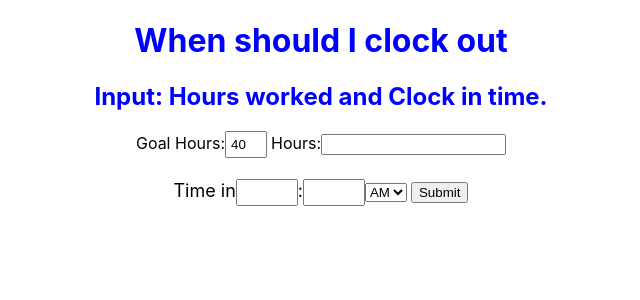
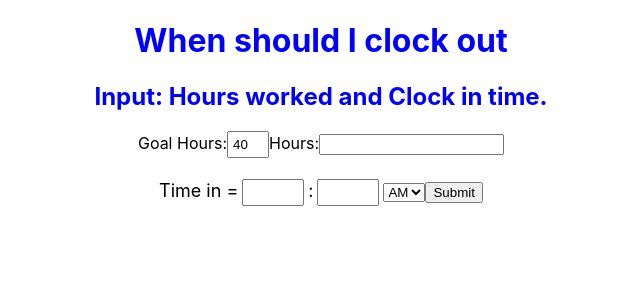
Before and after one commit to clarson1229/clock-out-gh, a React (Create React App) app: page / in a window 1280 px wide. Shown: the top 300 px of the page, without its empty margins (319-959 px from the left). Built offline with nearby package versions, Linux system fonts and the light colour scheme.

Commit message:
Add some styless

```diff
--- a/src/App.css
+++ b/src/App.css
@@ -31,18 +31,20 @@
 .timeInput{
   width: 50px;
   padding: 4px;
+  margin-right: 4px;
+  margin-left: 4px;
 }
 .top{
-  padding: 4px;
+
   font-size: medium;
 }
 .bottom{
-  padding: 4px;
+
   font-size: large;
 }
 .output{
   color: green;
-  font-size: large;
+  font-size: x-large;
 }
 .App-link {
   color: #61dafb;
--- a/src/Components/Form.js
+++ b/src/Components/Form.js
@@ -30,10 +30,10 @@ function Form() {
       }
     }
     if (outMin < 10) {
-      const result = outHour + ":0" + outMin + tempTimeOfDay;
+      const result = outHour + ":0" + outMin +" "+ tempTimeOfDay;
       setOutString(result);
     } else {
-      const result = outHour + ":" + outMin + tempTimeOfDay;
+      const result = outHour + ":" + outMin +" "+tempTimeOfDay;
       setOutString(result);
     }
     setHidden(false);
@@ -65,7 +65,7 @@ function Form() {
       <label className='bottom'>
         <br />
         <br />
-        Time in
+        Time in =
         <input
           className='timeInput'
           name="timeInHours"
```
